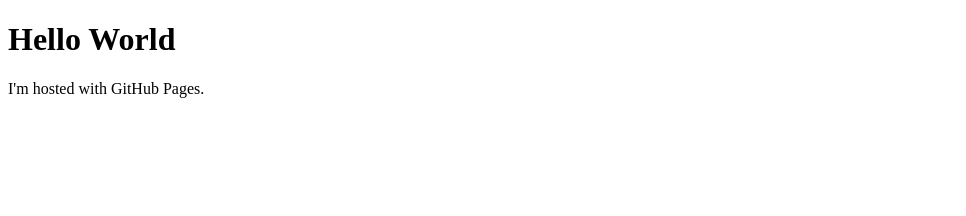
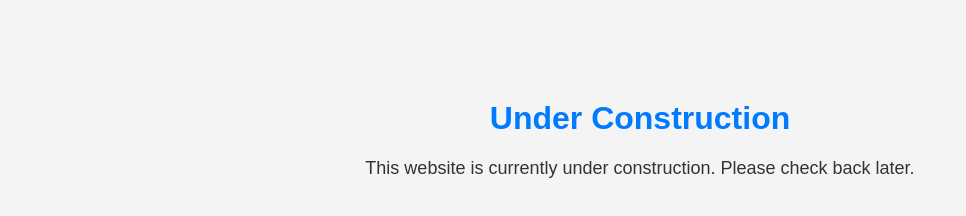
Before and after one commit to lewsge/lewsge.github.io, a plain HTML site: page index.html in a window 1280 px wide. Shown: the whole page, without its empty margins (0-966 px from the left). Drawn offline with Linux system fonts and the light colour scheme.

Commit message:
Update index.html

```diff
--- a/index.html
+++ b/index.html
@@ -1,7 +1,37 @@
 <!DOCTYPE html>
-<html>
+<html lang="en">
+<head>
+<meta charset="UTF-8">
+<meta name="viewport" content="width=device-width, initial-scale=1.0">
+<title>Under Construction</title>
+<style>
+  body {
+    font-family: Arial, sans-serif;
+    margin: 0;
+    padding: 0;
+    background-color: #f4f4f4;
+    color: #333;
+    text-align: center;
+  }
+  .container {
+    max-width: 600px;
+    margin: 100px auto;
+    padding: 0 20px;
+  }
+  h1 {
+    color: #007bff;
+  }
+  p {
+    font-size: 18px;
+  }
+</style>
+</head>
 <body>
-<h1>Hello World</h1>
-<p>I'm hosted with GitHub Pages.</p>
+
+<div class="container">
+  <h1>Under Construction</h1>
+  <p>This website is currently under construction. Please check back later.</p>
+</div>
+
 </body>
 </html>
```
